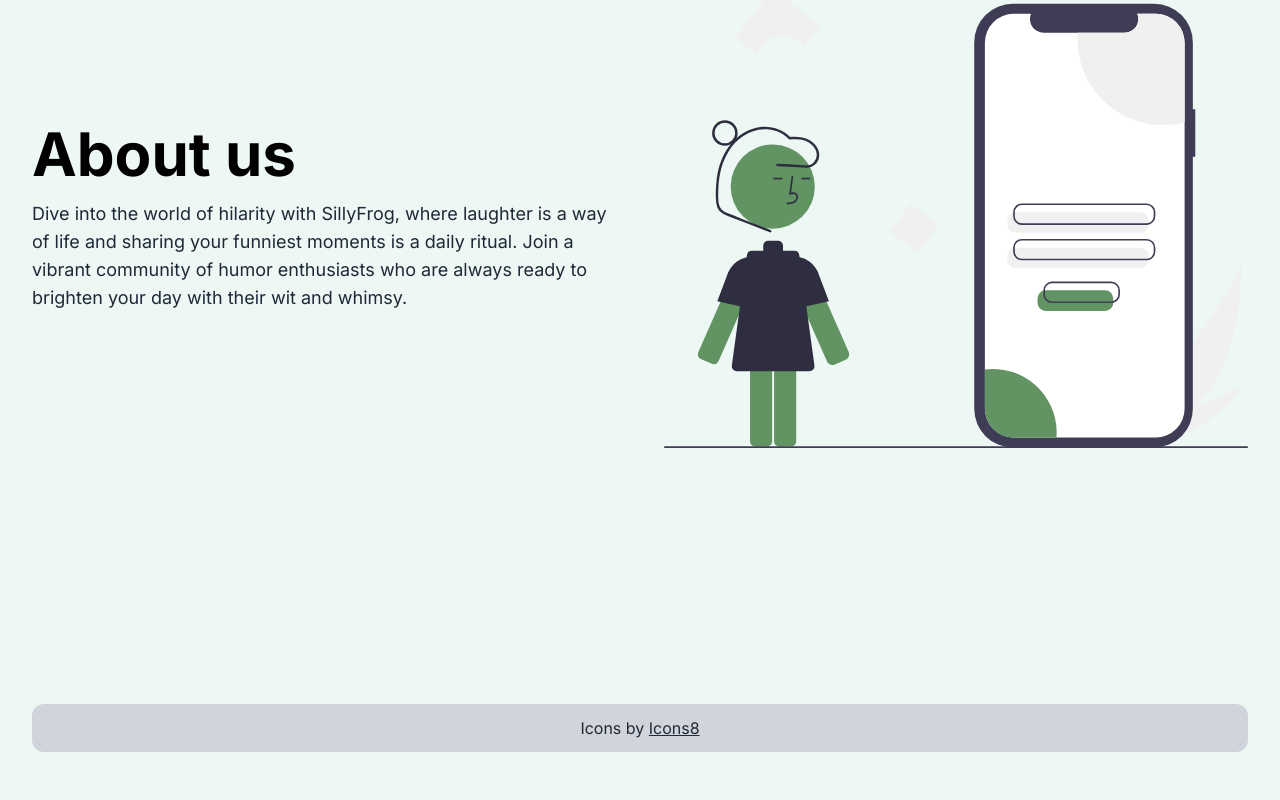
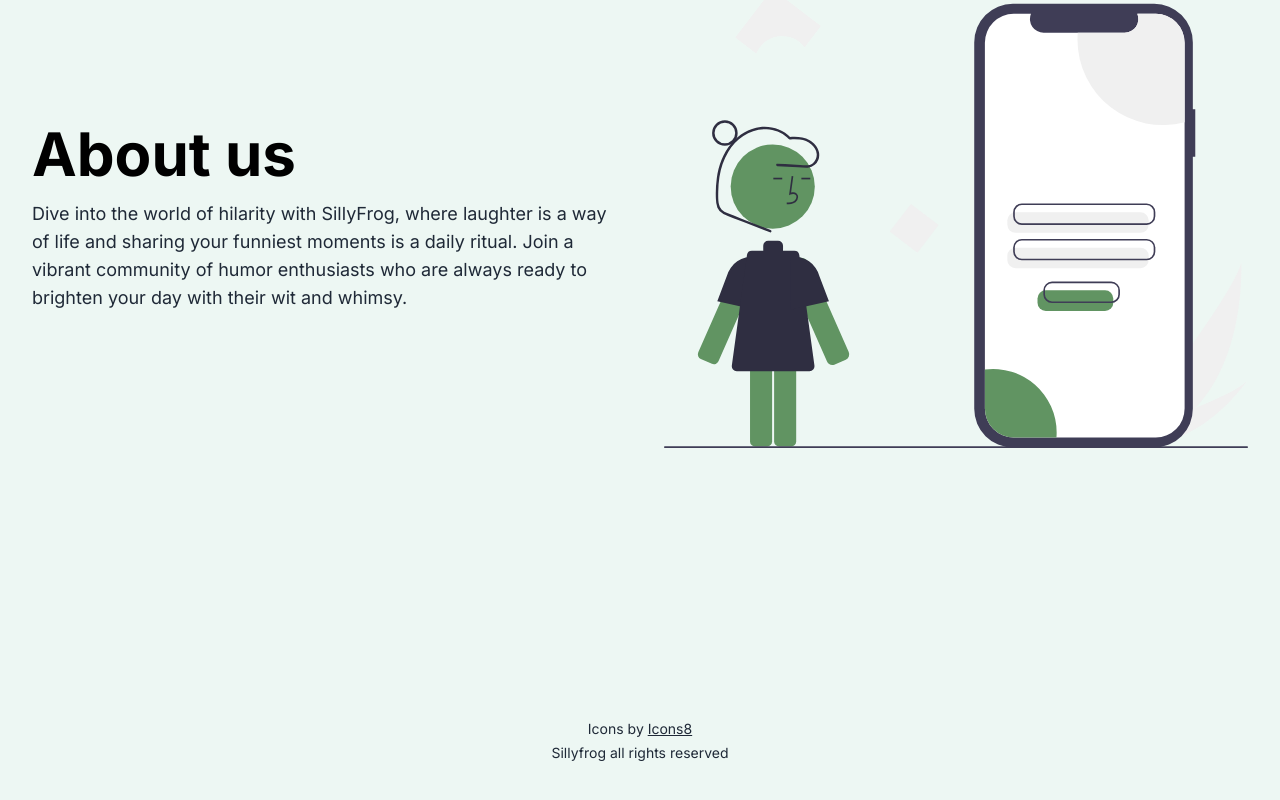
Before and after one commit to javaplumdev/sillyfrog, a Next.js app: page / in a window 1280 px wide. Shown: the part 1786-2586 px from the top of the page. Built offline with nearby package versions, Linux system fonts and the light colour scheme.

Commit message:
fix: updated footer

```diff
--- a/src/modules/landing/LandingFooter.tsx
+++ b/src/modules/landing/LandingFooter.tsx
@@ -4,13 +4,17 @@
 const LandingFooter = () => {
   return (
     <div className="mt-64 mb-12">
-      <div className="bottom-0 bg-gray-300 p-3 text-center w-full rounded-xl">
-        <span className="text-gray-800">
+      <div className="bottom-0 p-3 text-center w-full rounded-xl">
+        <small className="text-gray-800 text-sm">
           Icons by{' '}
           <Link href="https://icons8.com/" target="_blank" className="underline">
             Icons8
           </Link>
-        </span>
+        </small>
+
+        <br />
+
+        <small className="text-gray-800 text-sm">Sillyfrog all rights reserved</small>
       </div>
     </div>
   );
```
